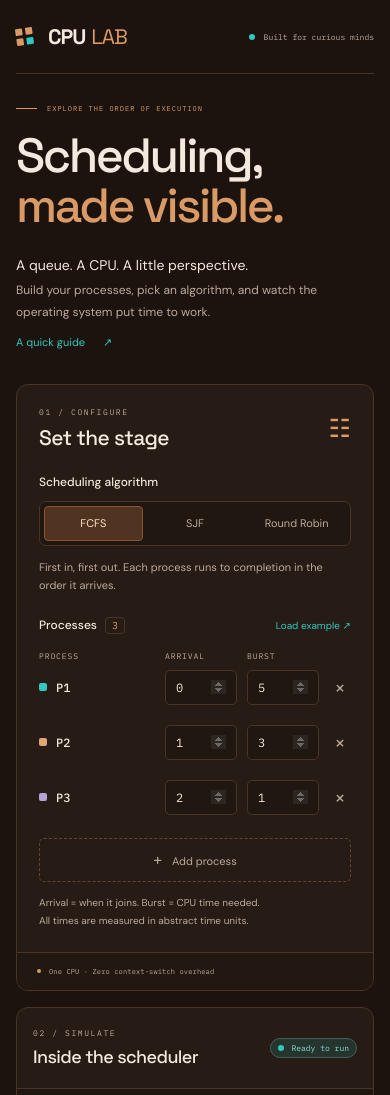
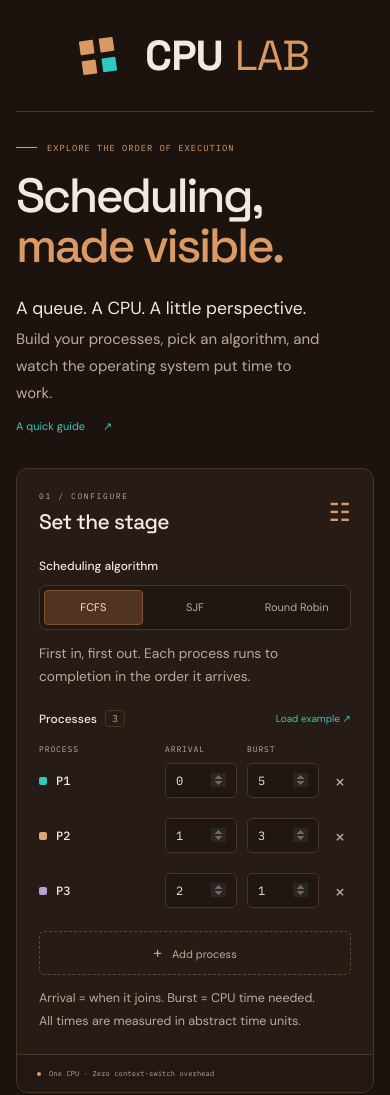
Before and after one commit to MaxP2027/os-project, a website: page index.html in a window 390 px wide. Shown: the top 1095 px of the page. Drawn offline with Linux system fonts and the light colour scheme.

Commit message:
Increase in Font-Size and Centering of CPU Lab message

```diff
--- a/index.html
+++ b/index.html
@@ -23,10 +23,9 @@
         ><span class="brand-icon" aria-hidden="true"><i></i><i></i><i></i><i></i></span>CPU<span
           class="brand-light"
           >LAB</span
-        ><span class="brand-divider"></span
-        ><span class="brand-tag">THE SCHEDULING PLAYGROUND</span></a
+        ></a
       >
-      <span class="header-note"><span class="status-dot"></span>Built for curious minds</span>
+      <span class="brand-tag">THE SCHEDULING PLAYGROUND</span>
     </header>
 
     <main class="shell">
--- a/styles.css
+++ b/styles.css
@@ -97,32 +97,34 @@ button {
   margin-inline: auto;
 }
 .site-header {
-  height: 92px;
-  display: flex;
-  align-items: center;
-  justify-content: space-between;
+  height: 132px;
+  display: flex;
+  flex-direction: column;
+  align-items: center;
+  justify-content: center;
+  gap: 6px;
   border-bottom: 1px solid var(--line);
 }
 .brand {
   display: flex;
   align-items: center;
-  gap: 6px;
+  gap: 12px;
   text-decoration: none;
   font-family: var(--display);
-  font-size: 23px;
+  font-size: 46px;
   font-weight: 700;
   letter-spacing: -1px;
 }
 .brand-icon {
   display: grid;
-  grid-template-columns: repeat(2, 7px);
-  gap: 3px;
-  margin-right: 9px;
+  grid-template-columns: repeat(2, 14px);
+  gap: 6px;
+  margin-right: 18px;
   transform: rotate(-8deg);
 }
 .brand-icon i {
-  width: 7px;
-  height: 7px;
+  width: 14px;
+  height: 14px;
   background: var(--copper);
   border-radius: 1px;
 }
@@ -133,25 +135,12 @@ button {
   font-weight: 400;
   color: var(--copper);
 }
-.brand-divider {
-  height: 20px;
-  width: 1px;
-  background: var(--line);
-  margin: 0 16px;
-}
-.brand-tag,
-.header-note {
+.brand-tag {
   font-family: var(--mono);
   font-size: 10px;
   font-weight: 400;
   letter-spacing: 1.2px;
   color: var(--muted);
-}
-.header-note {
-  display: flex;
-  align-items: center;
-  gap: 9px;
-  letter-spacing: 0.3px;
 }
 .status-dot {
   display: inline-block;
@@ -172,7 +161,7 @@ button {
   display: flex;
   align-items: center;
   gap: 10px;
-  font: 10px var(--mono);
+  font: 12.5px var(--mono);
   letter-spacing: 1.7px;
   color: var(--copper);
   margin: 0 0 18px;
@@ -188,6 +177,9 @@ h3,
 p {
   margin-top: 0;
 }
+p {
+  font-size: 1.25em;
+}
 h1 {
   font: 500 clamp(44px, 4.6vw, 68px) / 1.04 var(--display);
   letter-spacing: -3px;
@@ -205,7 +197,7 @@ h1 em {
   line-height: 1.8;
 }
 .intro-copy p:first-child {
-  font-size: 16px;
+  font-size: 20px;
   color: var(--text);
   margin-bottom: 8px;
 }
@@ -296,7 +288,7 @@ fieldset {
   background: #3c291f;
 }
 .algorithm-description {
-  font-size: 11px;
+  font-size: 13.75px;
   line-height: 1.7;
   color: var(--muted);
   min-height: 39px;
@@ -407,7 +399,7 @@ input[aria-invalid='true'] {
   background: #342319;
 }
 .input-hint {
-  font-size: 10px;
+  font-size: 12.5px;
   color: var(--muted);
   line-height: 1.8;
   margin-bottom: 22px;
@@ -432,6 +424,9 @@ input[aria-invalid='true'] {
   color: #ffb4a4;
   font-size: 11px;
 }
+p.field-error {
+  font-size: 13.75px;
+}
 .configuration > .field-error,
 .lock-message {
   padding: 0 24px;
@@ -440,7 +435,7 @@ input[aria-invalid='true'] {
   display: none;
 }
 .lock-message {
-  font-size: 10px;
+  font-size: 12.5px;
   color: var(--copper);
 }
 .quantum-field {
@@ -592,7 +587,7 @@ input[aria-invalid='true'] {
   color: var(--turquoise);
 }
 .stage-empty {
-  font: 9px/1.8 var(--mono);
+  font: 11.25px/1.8 var(--mono);
   color: var(--muted);
   padding-top: 13px;
   max-width: 95px;
@@ -868,7 +863,7 @@ input[aria-invalid='true'] {
   align-items: center;
   justify-content: center;
   color: var(--muted);
-  font: 10px var(--mono);
+  font: 12.5px var(--mono);
   padding: 8px;
   text-align: center;
   margin: 0;
@@ -937,7 +932,7 @@ input[aria-invalid='true'] {
   margin-bottom: 18px;
 }
 .results-top > p {
-  font-size: 11px;
+  font-size: 13.75px;
   color: var(--muted);
   margin: 0 0 3px;
 }
@@ -981,7 +976,7 @@ input[aria-invalid='true'] {
   color: var(--muted);
 }
 .metric-card p {
-  font-size: 10px;
+  font-size: 12.5px;
   color: var(--muted);
   margin: 0;
 }
@@ -1059,7 +1054,7 @@ td:first-child {
   margin: 12px 0;
 }
 .guide p {
-  font-size: 11px;
+  font-size: 13.75px;
   line-height: 1.9;
   color: var(--muted);
   max-width: 245px;
@@ -1249,8 +1244,7 @@ td:first-child {
   .heading-note {
     display: none;
   }
-  .brand-tag,
-  .brand-divider {
+  .brand-tag {
     display: none;
   }
   .guide {
@@ -1343,14 +1337,14 @@ td:first-child {
     padding-top: 25px;
   }
   .intro-copy p:first-child {
-    font-size: 14px;
+    font-size: 17.5px;
   }
   h1 {
     font-size: 48px;
     letter-spacing: -2.5px;
   }
   .eyebrow {
-    font-size: 8px;
+    font-size: 10px;
     letter-spacing: 1px;
   }
   .metrics {
@@ -1374,7 +1368,7 @@ td:first-child {
     padding-top: 5px;
   }
   .results-top > p {
-    font-size: 10px;
+    font-size: 12.5px;
   }
   .site-footer > span:last-child {
     display: none;
@@ -1385,14 +1379,10 @@ td:first-child {
     width: calc(100% - 32px);
   }
   .site-header {
-    height: 74px;
-  }
-  .header-note {
-    font-size: 8px;
-    letter-spacing: 0;
+    height: 112px;
   }
   .brand {
-    font-size: 21px;
+    font-size: 42px;
   }
   .intro {
     display: block;
@@ -1416,7 +1406,7 @@ td:first-child {
     font-size: 48px;
   }
   .eyebrow {
-    font-size: 7px;
+    font-size: 8.75px;
     letter-spacing: 1px;
   }
   .process-column-head,
@@ -1458,7 +1448,7 @@ td:first-child {
     font-size: 9px;
   }
   .stage-empty {
-    font-size: 8px;
+    font-size: 10px;
   }
   .connection span {
     display: none;
@@ -1528,7 +1518,7 @@ td:first-child {
     margin-top: 18px;
   }
   .timeline-placeholder p {
-    font-size: 9px;
+    font-size: 11.25px;
     line-height: 1.7;
   }
   .timeline-footer {
@@ -1572,7 +1562,7 @@ td:first-child {
     margin-top: 0;
   }
   .metric-card p {
-    font-size: 9px;
+    font-size: 11.25px;
   }
   .metric-card div > span {
     font-size: 8px;
```
